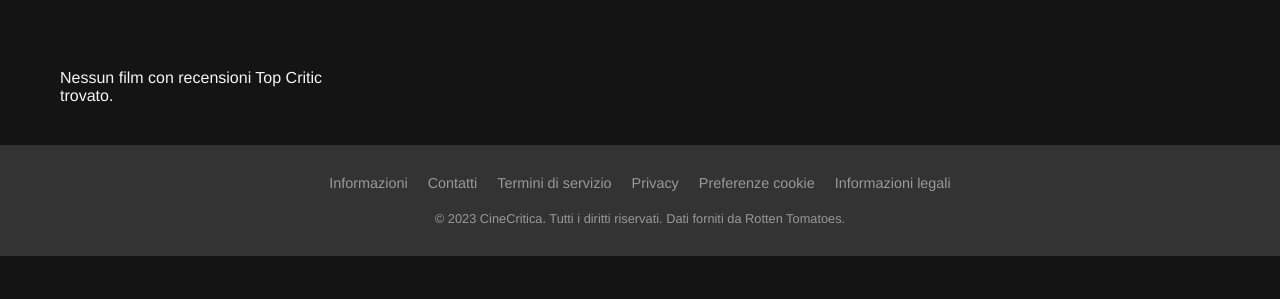
After one commit to Giodvk/Notes-Tomatoes, a Flask app: page /top-critic in a window 1280 px wide. The commit adds this page. Shown: the part 501-800 px from the top of the page. Run offline with Flask 3, Linux system fonts and the light colour scheme; data that the repository does not hold is empty.

Commit message:
Top Critic

```diff
--- a/CRUD_operations/OperatorFilm.py
+++ b/CRUD_operations/OperatorFilm.py
@@ -3,6 +3,7 @@ import pymongo
 from bson import ObjectId
 from logging import getLogger
 from bson.errors import InvalidId
+from backend.movie_service import _ensure_poster
 
 logger = getLogger(__name__)
 
@@ -44,3 +45,33 @@ class OperatorFilm:
 
     def get_all_films(self):
         return list(self.collection.find())
+
+    def get_top_critic_movies(self, limit=50):
+        try:
+            # Prima trova tutti gli ID di film con recensioni top critic
+            review_ids = self.collection.database["Review_Rotten_Tomatoes"].distinct(
+                "rotten_tomatoes_link",
+                {"top_critic": True}
+            )
+
+            # Poi recupera i film corrispondenti
+            movies = list(self.collection.find(
+                {"rotten_tomatoes_link": {"$in": review_ids}},
+                {
+                    "movie_title": 1,
+                    "poster_url": 1,
+                    "tomatometer_rating": 1,
+                    "top_critics_rating": 1,
+                    "rotten_tomatoes_link": 1
+                }
+            ).sort("tomatometer_rating", -1).limit(limit))
+
+            for movie in movies:
+                if not movie.get("poster_url"):
+                    movie["poster_url"] = _ensure_poster(movie)
+
+            return movies
+
+        except Exception as e:
+            logger.error(f"Errore in get_top_critic_movies: {str(e)}", exc_info=True)
+            return []
--- a/app.py
+++ b/app.py
@@ -7,6 +7,7 @@ from dotenv import load_dotenv
 import os
 
 from backend.movie_service import get_certified_fresh, get_most_review, get_longest, get_movie_by_id, get_movie_review, search_movies_by_text
+from CRUD_operations.OperatorFilm import OperatorFilm
 
 # Carica variabili da .env
 load_dotenv()
@@ -25,6 +26,7 @@ db = client.get_database(
     write_concern=WriteConcern(w=2, wtimeout=1000)
 )
 
+film_operator = OperatorFilm(db, "Film_Rotten_Tomatoes")
 # ── HOME ──────────────────────────────────────────────────────────
 @app.route("/")
 def home():
@@ -44,6 +46,12 @@ def pagina_film(movie_id):
     return render_template("paginaFilm.html", movie=movie, reviews=reviews)
 
 
+@app.route('/top-critic')
+def top_critic():
+    top_critics_movies = film_operator.get_top_critic_movies(limit=50)
+    return render_template("topCritic.html", top_critics_movies=top_critics_movies)
+
+
 @app.route('/api/search')
 def api_search():
     # Get the search term from the URL query parameter (e.g., /api/search?q=inception)
--- /dev/null
+++ b/static/topCritic/topCritic.css
@@ -0,0 +1,77 @@
+.movies-grid {
+    display: grid;
+    grid-template-columns: repeat(auto-fill, minmax(150px, 1fr));
+    gap: 20px;
+    padding: 20px;
+}
+
+.page-header {
+    background: linear-gradient(to right, rgba(20, 20, 20, 0.85) 10%, rgba(20, 20, 20, 0.3) 100%),
+                url('https://www.themoviedb.org/t/p/original/9gk7adHYeDvHkCSEqAvQNLV5Uge.jpg') center/cover no-repeat;
+    margin-bottom: 30px;
+    min-height: 300px;
+    display: flex;
+    flex-direction: column;
+    justify-content: flex-end;
+    padding: 20px 20px 80px;
+    position: relative;
+}
+
+.page-header h1 {
+    font-size: 1.8rem;
+    margin-bottom: 15px;
+    text-shadow: 2px 2px 4px rgba(0,0,0,0.5);
+    font-weight: 600;
+    position: relative;
+    z-index: 2;
+}
+
+.page-header h1 .fas.fa-star {
+    font-size: 0.9em;
+    margin-right: 8px;
+}
+
+.page-header p {
+    margin-bottom: 0;
+    position: relative;
+    z-index: 2;
+    max-width: 800px;
+}
+
+/* Media query per tablet (768px+) */
+@media (min-width: 768px) {
+    .movies-grid {
+        grid-template-columns: repeat(auto-fill, minmax(180px, 1fr));
+        padding: 30px 40px;
+        gap: 25px;
+    }
+
+    .page-header {
+        min-height: 400px;
+        padding: 30px 40px 100px;
+    }
+
+    .page-header h1 {
+        font-size: 2.2rem;
+        margin-bottom: 20px;
+    }
+}
+
+/* Media query per desktop (1024px+) */
+@media (min-width: 1024px) {
+    .movies-grid {
+        grid-template-columns: repeat(auto-fill, minmax(220px, 1fr));
+        padding: 40px 60px;
+        gap: 30px;
+    }
+
+    .page-header {
+        min-height: 500px;
+        padding: 40px 60px 120px;
+    }
+
+    .page-header h1 {
+        font-size: 2.5rem;
+        margin-bottom: 25px;
+    }
+}
--- a/templates/navbar.html
+++ b/templates/navbar.html
@@ -9,9 +9,7 @@
             <ul>
                 <li><a href="{{ url_for('home') }}">Home</a></li>
                 <li><a href="#">Film</a></li>
-                <li><a href="#">Serie TV</a></li>
-                <li><a href="#">Nuove uscite</a></li>
-                <li><a href="#">La mia lista</a></li>
+                <li><a href="{{ url_for('top_critic') }}">Top Critic</a></li>
             </ul>
         </nav>
 
--- /dev/null
+++ b/templates/topCritic.html
@@ -0,0 +1,65 @@
+<!DOCTYPE html>
+<html lang="it">
+<head>
+    <meta charset="UTF-8">
+    <meta name="viewport" content="width=device-width, initial-scale=1.0">
+    <title>CineCritica - Film con recensioni Top Critic</title>
+    <link rel="stylesheet" href="{{ url_for('static', filename='home/home.css') }}">
+    <link rel="stylesheet" href="{{ url_for('static', filename='navbar/navbar.css') }}">
+    <link rel="stylesheet" href="{{ url_for('static', filename='topCritic/topCritic.css') }}">
+    <link rel="stylesheet" href="https://cdnjs.cloudflare.com/ajax/libs/font-awesome/6.0.0-beta3/css/all.min.css">
+</head>
+<body>
+    <div id="navbar-container">
+        {% include 'navbar.html' %}
+    </div>
+
+    <section class="page-header">
+        <h1><i class="fas fa-star"></i> Film con recensioni Top Critic</h1>
+        <p>Esplora la collezione completa di film che hanno ricevuto recensioni dai critici più influenti e rispettati del settore.</p>
+    </section>
+
+    <main class="movies-grid">
+        {% if top_critics_movies %}
+            {% for movie in top_critics_movies %}
+            <a href="{{ url_for('pagina_film', movie_id=movie['_id']) }}" class="movie-card">
+                <img src="{{ movie.poster_url or url_for('static', filename='placeholder.jpg') }}"
+                     alt="{{ movie.movie_title }}">
+                <div class="movie-info">
+                    <div class="movie-title">{{ movie.movie_title }}</div>
+                    <div class="movie-rating">
+                        <i class="fas fa-tomato tomato-icon"></i>
+                        <span class="score">
+                            {{ movie.tomatometer_rating or 'N/A' }}%
+                        </span>
+                        <span class="rt-logo" title="Punteggio Rotten Tomatoes"></span>
+                    </div>
+                    {% if movie.top_critics_rating %}
+                    <div class="top-critics-badge">
+                        <i class="fas fa-award"></i> Top Critics: {{ movie.top_critics_rating }}%
+                    </div>
+                    {% endif %}
+                </div>
+            </a>
+            {% endfor %}
+        {% else %}
+            <p class="no-results">Nessun film con recensioni Top Critic trovato.</p>
+        {% endif %}
+    </main>
+
+    <footer>
+        <div class="footer-links">
+            <a href="#">Informazioni</a>
+            <a href="#">Contatti</a>
+            <a href="#">Termini di servizio</a>
+            <a href="#">Privacy</a>
+            <a href="#">Preferenze cookie</a>
+            <a href="#">Informazioni legali</a>
+        </div>
+        <p class="copyright">© 2023 CineCritica. Tutti i diritti riservati. Dati forniti da Rotten Tomatoes.</p>
+    </footer>
+
+    <script src="{{ url_for('static', filename='navbar/navbar.js') }}"></script>
+    <script src="{{ url_for('static', filename='navbar/search.js') }}"></script>
+</body>
+</html>
```
Also changed, not shown: backend/movie_service.py (+7 -1 lines).
